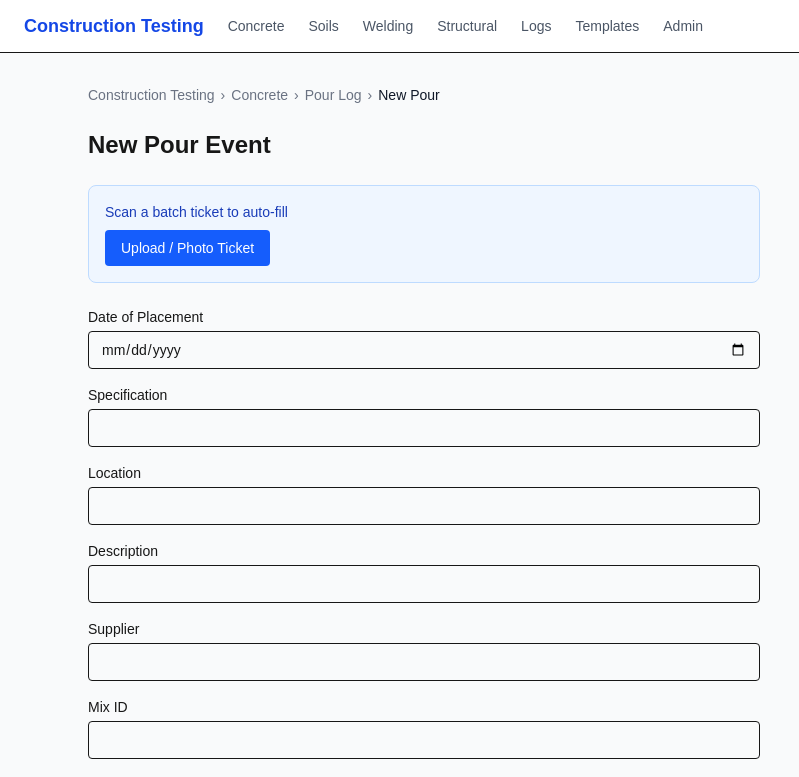
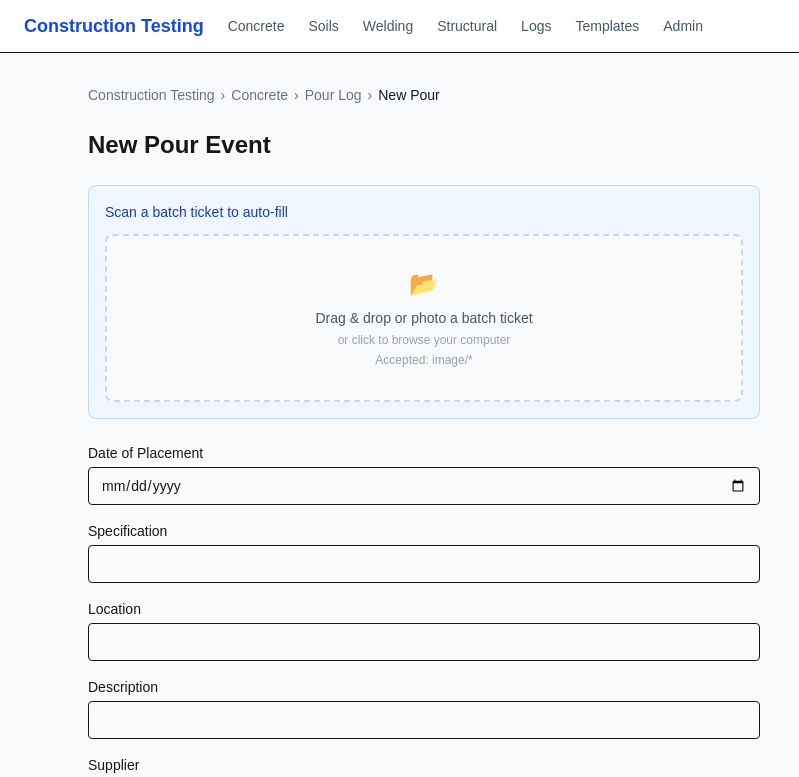
Before and after one commit to complitek/construction-testing, a Next.js app: page /pours/new in a window 1280 px wide. Shown: the top 777 px of the page, without its empty margins (0-799 px from the left). Built offline with nearby package versions, Linux system fonts and the light colour scheme.

Commit message:
feat: add drag-and-drop file upload to all upload areas

```diff
--- a/src/app/(dashboard)/log/page.tsx
+++ b/src/app/(dashboard)/log/page.tsx
@@ -1,6 +1,7 @@
 'use client'
 import { useEffect, useState } from 'react'
 import Link from 'next/link'
+import DropZone from '@/components/DropZone'
 import type { BreakAge } from '@/lib/types'
 import { BREAK_AGES } from '@/lib/types'
 import type { LogRow } from '@/app/api/log/route'
@@ -79,21 +80,19 @@ export default function MasterLogPage() {
               File on record. <a href={uploadedUrl} className="underline" target="_blank" rel="noreferrer">View</a>
             </p>
           )}
-          <div className="flex items-center gap-2">
-            <input
-              type="file"
+          <DropZone
             accept=".xlsx"
-              onChange={e => setUploadFile(e.target.files?.[0] ?? null)}
-              className="text-xs flex-1"
+            onFile={file => { setUploadFile(file); }}
+            label="Drag & drop master log Excel file"
+            currentFileName={uploadFile?.name ?? null}
           />
           <button
             onClick={uploadMasterLog}
             disabled={!uploadFile || uploading}
-              className="bg-gray-700 text-white px-3 py-1.5 rounded text-xs hover:bg-gray-800 disabled:opacity-50 whitespace-nowrap"
+            className="mt-3 w-full bg-gray-700 text-white px-3 py-2 rounded text-sm hover:bg-gray-800 disabled:opacity-50"
           >
-              {uploading ? 'Uploading...' : 'Upload'}
+            {uploading ? 'Uploading...' : 'Upload Master Log'}
           </button>
-          </div>
         </div>
 
         {/* Download current data */}
--- a/src/app/(dashboard)/pours/[pourId]/page.tsx
+++ b/src/app/(dashboard)/pours/[pourId]/page.tsx
@@ -2,6 +2,7 @@
 import { useEffect, useState } from 'react'
 import { useParams } from 'next/navigation'
 import Link from 'next/link'
+import DropZone from '@/components/DropZone'
 import type { PourEvent, SampleSet } from '@/lib/types'
 
 export default function PourDetailPage() {
@@ -140,11 +141,16 @@ export default function PourDetailPage() {
         <section className="mb-8">
           <h2 className="font-bold text-lg mb-3">Upload Combined Batch Ticket PDF</h2>
           <div className="bg-gray-50 border rounded-lg p-4">
-            <input type="file" accept=".pdf" onChange={e => setUploadFile(e.target.files?.[0] ?? null)} className="text-sm mb-3 block" />
+            <DropZone
+              accept=".pdf"
+              onFile={setUploadFile}
+              label="Drag & drop combined batch ticket PDF"
+              currentFileName={uploadFile?.name ?? null}
+            />
             <button
               onClick={uploadCombinedPdf}
               disabled={!uploadFile || uploading}
-              className="bg-green-600 text-white px-4 py-2 rounded text-sm hover:bg-green-700 disabled:opacity-50"
+              className="mt-3 w-full bg-green-600 text-white px-4 py-2 rounded text-sm hover:bg-green-700 disabled:opacity-50"
             >
               {uploading ? 'Processing...' : 'Upload & Process'}
             </button>
@@ -195,21 +201,19 @@ export default function PourDetailPage() {
                 onChange={e => setAttachTicketNumber(e.target.value)}
                 className="border rounded px-3 py-1.5 text-sm w-48"
               />
-              <div className="flex items-center gap-2">
-                <input
-                  type="file"
+              <DropZone
                 accept="image/*,.pdf"
-                  onChange={e => setAttachFile(e.target.files?.[0] ?? null)}
-                  className="text-sm"
+                onFile={setAttachFile}
+                label="Drag & drop ticket image or PDF"
+                currentFileName={attachFile?.name ?? null}
               />
               <button
                 onClick={attachTicket}
                 disabled={!attachFile || attaching}
-                  className="bg-blue-600 text-white px-3 py-1.5 rounded text-sm hover:bg-blue-700 disabled:opacity-50 whitespace-nowrap"
+                className="mt-3 w-full bg-blue-600 text-white px-4 py-2 rounded text-sm hover:bg-blue-700 disabled:opacity-50"
               >
                 {attaching ? 'Attaching...' : 'Attach Ticket'}
               </button>
-              </div>
             </div>
           </div>
         </section>
--- a/src/app/(dashboard)/pours/new/page.tsx
+++ b/src/app/(dashboard)/pours/new/page.tsx
@@ -1,12 +1,12 @@
 'use client'
-import { useState, useRef } from 'react'
+import { useState } from 'react'
 import { useRouter } from 'next/navigation'
 import Link from 'next/link'
+import DropZone from '@/components/DropZone'
 import type { ExtractedTicketData } from '@/lib/types'
 
 export default function NewPourPage() {
   const router = useRouter()
-  const fileRef = useRef<HTMLInputElement>(null)
   const [scanning, setScanning] = useState(false)
   const [form, setForm] = useState({
     date: '', shift: 'day', spec: '', location: '',
@@ -77,16 +77,19 @@ export default function NewPourPage() {
       <h1 className="text-2xl font-bold mb-6">New Pour Event</h1>
 
       <div className="bg-blue-50 border border-blue-200 rounded-lg p-4 mb-6">
-        <p className="text-sm font-medium text-blue-800 mb-2">Scan a batch ticket to auto-fill</p>
-        <button
-          type="button"
-          onClick={() => fileRef.current?.click()}
-          disabled={scanning}
-          className="bg-blue-600 text-white px-4 py-2 rounded text-sm hover:bg-blue-700 disabled:opacity-50"
-        >
-          {scanning ? 'Reading ticket...' : 'Upload / Photo Ticket'}
-        </button>
-        <input ref={fileRef} type="file" accept="image/*" capture="environment" className="hidden" onChange={handleScan} />
+        <p className="text-sm font-medium text-blue-800 mb-3">Scan a batch ticket to auto-fill</p>
+        {scanning ? (
+          <div className="text-center py-4 text-blue-700 text-sm font-medium">Reading ticket...</div>
+        ) : (
+          <DropZone
+            accept="image/*"
+            onFile={file => {
+              const e = { target: { files: [file] } } as unknown as React.ChangeEvent<HTMLInputElement>
+              handleScan(e)
+            }}
+            label="Drag & drop or photo a batch ticket"
+          />
+        )}
       </div>
 
       <form onSubmit={handleSubmit} className="space-y-4">
--- a/src/app/(dashboard)/templates/page.tsx
+++ b/src/app/(dashboard)/templates/page.tsx
@@ -2,6 +2,7 @@
 import { useEffect, useState } from 'react'
 import Link from 'next/link'
 import { useUser } from '@clerk/nextjs'
+import DropZone from '@/components/DropZone'
 
 const TEMPLATE_ROLES = ['lab_manager', 'qc_manager', 'alt_qc_manager', 'office_manager']
 
@@ -85,21 +86,19 @@ function TemplateRow({ section }: { section: TemplateSection }) {
               <a href={url} target="_blank" rel="noreferrer" className="underline">Download</a>
             </p>
           )}
-          <div className="flex items-center gap-3">
-            <input
-              type="file"
+          <DropZone
             accept={section.accept}
-              onChange={e => setFile(e.target.files?.[0] ?? null)}
-              className="text-sm text-gray-600"
+            onFile={setFile}
+            label={`Drag & drop ${section.label} template`}
+            currentFileName={file?.name ?? null}
           />
           <button
             onClick={upload}
             disabled={!file || uploading}
-              className="bg-blue-600 text-white px-3 py-1.5 rounded text-sm hover:bg-blue-700 disabled:opacity-50 whitespace-nowrap"
+            className="mt-3 w-full bg-blue-600 text-white px-3 py-2 rounded text-sm hover:bg-blue-700 disabled:opacity-50"
           >
             {uploading ? 'Uploading...' : url ? 'Replace Template' : 'Upload Template'}
           </button>
-          </div>
         </>
       ) : (
         <p className="text-xs text-gray-400">Template management for this discipline will be available when the module is built.</p>
--- /dev/null
+++ b/src/components/DropZone.tsx
@@ -0,0 +1,61 @@
+'use client'
+import { useRef, useState, useCallback } from 'react'
+
+interface DropZoneProps {
+  accept: string
+  onFile: (file: File) => void
+  label?: string
+  currentFileName?: string | null
+  disabled?: boolean
+}
+
+export default function DropZone({ accept, onFile, label, currentFileName, disabled }: DropZoneProps) {
+  const inputRef = useRef<HTMLInputElement>(null)
+  const [dragging, setDragging] = useState(false)
+
+  const handleDrop = useCallback((e: React.DragEvent) => {
+    e.preventDefault()
+    setDragging(false)
+    if (disabled) return
+    const file = e.dataTransfer.files[0]
+    if (file) onFile(file)
+  }, [onFile, disabled])
+
+  const handleChange = (e: React.ChangeEvent<HTMLInputElement>) => {
+    const file = e.target.files?.[0]
+    if (file) onFile(file)
+    e.target.value = ''
+  }
+
+  return (
+    <div
+      onClick={() => !disabled && inputRef.current?.click()}
+      onDragOver={e => { e.preventDefault(); if (!disabled) setDragging(true) }}
+      onDragLeave={() => setDragging(false)}
+      onDrop={handleDrop}
+      className={`
+        border-2 border-dashed rounded-lg px-6 py-8 text-center cursor-pointer transition-colors
+        ${dragging ? 'border-blue-500 bg-blue-50' : 'border-gray-300 bg-gray-50 hover:border-blue-400 hover:bg-blue-50'}
+        ${disabled ? 'opacity-50 cursor-not-allowed' : ''}
+      `}
+    >
+      <input
+        ref={inputRef}
+        type="file"
+        accept={accept}
+        className="hidden"
+        onChange={handleChange}
+        disabled={disabled}
+      />
+      <div className="text-gray-400 mb-2 text-2xl">📂</div>
+      {currentFileName ? (
+        <p className="text-sm font-medium text-blue-700 mb-1">{currentFileName}</p>
+      ) : null}
+      <p className="text-sm text-gray-600 font-medium">
+        {label ?? 'Drag & drop a file here'}
+      </p>
+      <p className="text-xs text-gray-400 mt-1">or click to browse your computer</p>
+      <p className="text-xs text-gray-400 mt-1">Accepted: {accept}</p>
+    </div>
+  )
+}
```
Lines whose indentation alone changed are shown as unchanged.
